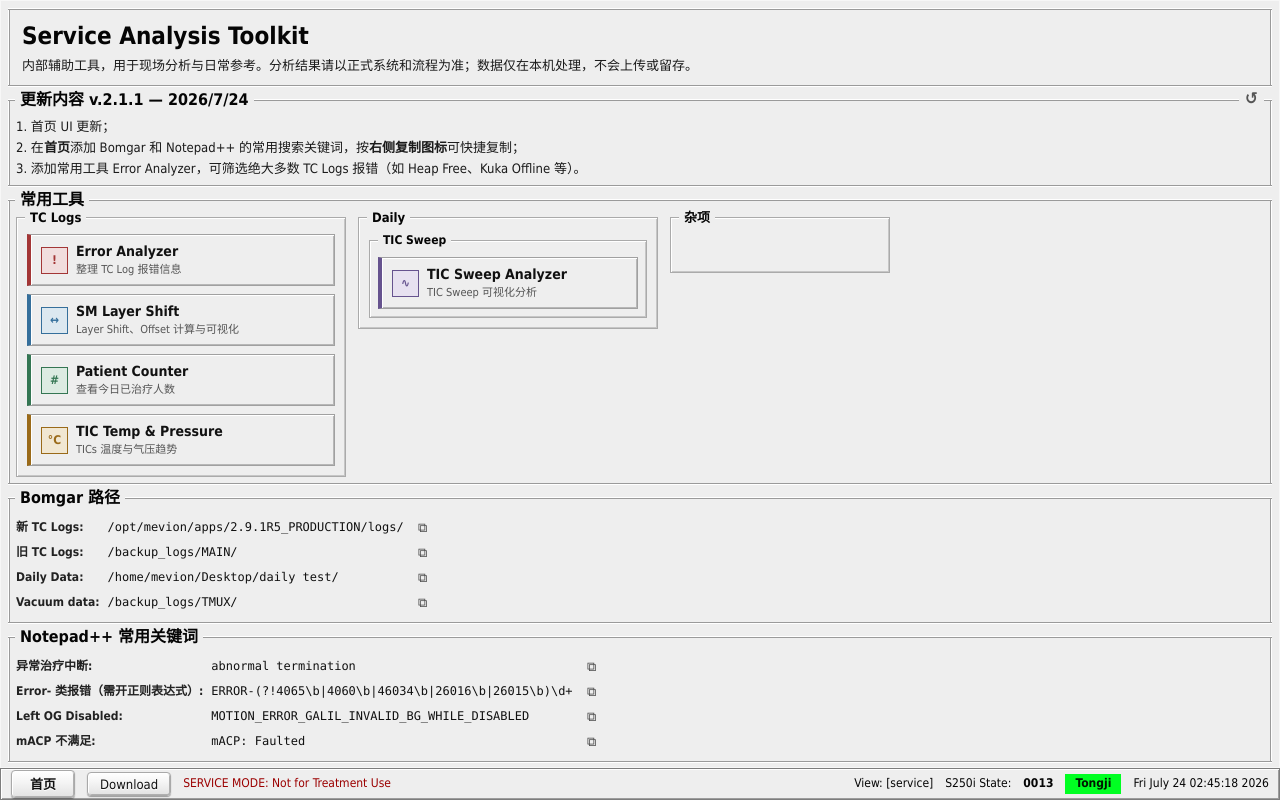
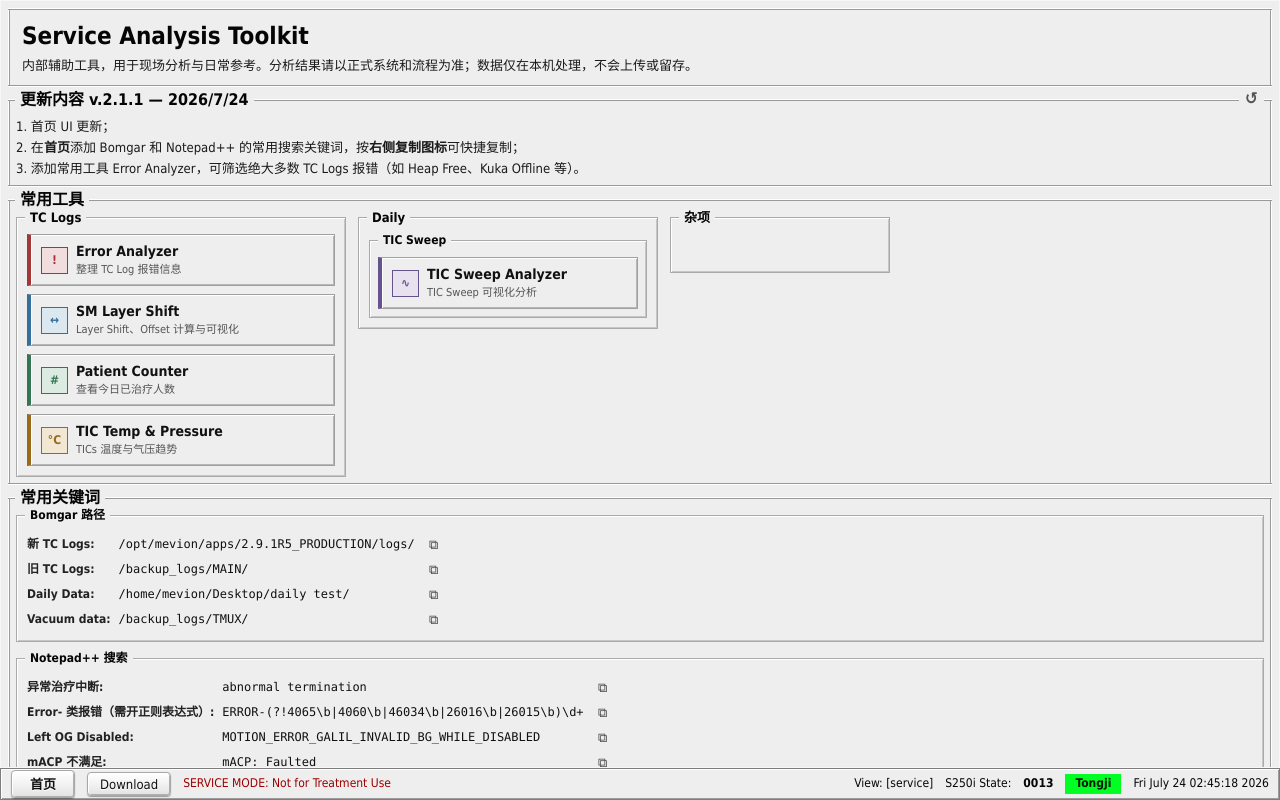
Before and after one commit to hengyu89/Mevion_Webtool, a website: page index.html in a window 1280 px wide. Drawn offline with Linux system fonts and the light colour scheme.

Commit message:
Refined UI on homepage.

```diff
--- a/css/pages-home.css
+++ b/css/pages-home.css
@@ -23,6 +23,27 @@
 .empty-text {
   color: #333;
   line-height: 1.45;
+}
+
+.cached-page[data-page-id="home"]:not([hidden]) {
+  display: grid;
+  grid-template-columns: minmax(860px, 3fr) minmax(500px, 2fr);
+  column-gap: 12px;
+  row-gap: 12px;
+  align-items: start;
+}
+
+.cached-page[data-page-id="home"] > .hero-card,
+.cached-page[data-page-id="home"] > .update-section-card {
+  grid-column: 1 / -1;
+}
+
+.cached-page[data-page-id="home"] > .hero-card {
+  margin-bottom: 0;
+}
+
+.cached-page[data-page-id="home"] > .section-card {
+  margin-top: 0;
 }
 
 .section-card,
@@ -389,6 +410,39 @@
   padding: 18px 10px 10px;
 }
 
+.copy-groups-section {
+  min-width: 0;
+  padding: 18px 10px 10px;
+}
+
+.copy-groups-stack {
+  display: grid;
+  gap: 16px;
+}
+
+.copy-group-panel {
+  position: relative;
+  min-width: 0;
+  padding: 16px 10px 8px;
+  border: 1px solid #aaa;
+  box-shadow:
+    inset 1px 1px 0 #fff,
+    inset -1px -1px 0 #c6c6c6;
+}
+
+.copy-group-title {
+  position: absolute;
+  top: -8px;
+  left: 8px;
+  margin: 0;
+  padding: 0 5px;
+  background: var(--panel);
+  color: var(--text);
+  font-size: 12px;
+  line-height: 1.2;
+  font-weight: 800;
+}
+
 .copy-list-scroll {
   max-width: 100%;
   overflow-x: auto;
@@ -493,6 +547,17 @@
 
 }
 
+@media (max-width: 1500px) {
+  .cached-page[data-page-id="home"]:not([hidden]) {
+    grid-template-columns: minmax(0, 1fr);
+  }
+
+  .cached-page[data-page-id="home"] > .hero-card,
+  .cached-page[data-page-id="home"] > .section-card {
+    grid-column: 1;
+  }
+}
+
 
 .hero-title-row {
   display: flex;
--- a/data/pages.js
+++ b/data/pages.js
@@ -105,8 +105,11 @@ const pageContent = {
         ]
       },
       {
+        title: "常用关键词",
+        type: "copyGroups",
+        groups: [
+          {
             title: "Bomgar 路径",
-        type: "copyList",
             items: [
               {
                 label: "新 TC Logs",
@@ -127,8 +130,7 @@ const pageContent = {
             ]
           },
           {
-        title: "Notepad++ 常用关键词",
-        type: "copyList",
+            title: "Notepad++ 搜索",
             items: [
               {
                 label: "异常治疗中断",
@@ -145,6 +147,8 @@ const pageContent = {
               {
                 label: "mACP 不满足",
                 value: "mACP: Faulted"
+              }
+            ]
           }
         ]
       }
--- a/index.html
+++ b/index.html
@@ -8,7 +8,7 @@
   <link rel="stylesheet" href="./css/base.css" />
   <link rel="stylesheet" href="./css/layout.css" />
   <link rel="stylesheet" href="./css/service-frame.css" />
-  <link rel="stylesheet" href="./css/pages-home.css?v=20260724-1" />
+  <link rel="stylesheet" href="./css/pages-home.css?v=20260724-2" />
   <link rel="stylesheet" href="./css/tool-error-analyzer.css?v=20260723-1" />
   <link rel="stylesheet" href="./css/tool-tc-shift.css?v=20260724-2" />
   <link rel="stylesheet" href="./css/tool-patient-counter.css" />
@@ -64,11 +64,11 @@
     </div>
   </div>
 
-  <script src="./data/pages.js?v=20260724-3"></script>
+  <script src="./data/pages.js?v=20260724-4"></script>
   <script src="./data/interlocks.js"></script>
   <script src="./js/menu.js"></script>
   <script src="./js/tool-status-registry.js"></script>
-  <script src="./js/content.js?v=20260724-1"></script>
+  <script src="./js/content.js?v=20260724-2"></script>
   <script src="./js/tc-log-file-store.js"></script>
   <script src="./js/page-modules/error-analyzer-tool.js?v=20260724-3"></script>
   <script src="./js/page-modules/tc-shift-tool.js?v=20260724-2"></script>
--- a/js/content.js
+++ b/js/content.js
@@ -12,6 +12,27 @@ function buildToolDirectoryButtonHtml(item) {
         <span class="tool-directory-link-desc">${item.desc || ""}</span>
       </span>
     </button>
+  `;
+}
+
+function buildCopyListHtml(items) {
+  return `
+    <div class="copy-list-scroll">
+      <div class="copy-list">
+        ${(items || []).map((item) => `
+          <div class="copy-list-row">
+            <span class="copy-list-label">${item.label}</span>
+            <code class="copy-list-value" title="${item.value}">${item.value}</code>
+            <button
+              class="copy-value-btn"
+              type="button"
+              title="复制"
+              aria-label="复制 ${item.label}"
+            ><span aria-hidden="true">⧉</span></button>
+          </div>
+        `).join("")}
+      </div>
+    </div>
   `;
 }
 
@@ -156,21 +177,22 @@ function buildMainContentHtml(pageId) {
       html += `
         <section class="card section-card copy-list-section">
           <h2 class="section-title">${section.title}</h2>
-          <div class="copy-list-scroll">
-            <div class="copy-list">
-              ${(section.items || []).map((item) => `
-                <div class="copy-list-row">
-                  <span class="copy-list-label">${item.label}</span>
-                  <code class="copy-list-value" title="${item.value}">${item.value}</code>
-                  <button
-                    class="copy-value-btn"
-                    type="button"
-                    title="复制"
-                    aria-label="复制 ${item.label}"
-                  ><span aria-hidden="true">⧉</span></button>
-                </div>
-              `).join("")}
-            </div>
+          ${buildCopyListHtml(section.items)}
+        </section>
+      `;
+    }
+
+    if (section.type === "copyGroups") {
+      html += `
+        <section class="card section-card copy-groups-section">
+          <h2 class="section-title">${section.title}</h2>
+          <div class="copy-groups-stack">
+            ${(section.groups || []).map((group) => `
+              <section class="copy-group-panel">
+                <h3 class="copy-group-title">${group.title}</h3>
+                ${buildCopyListHtml(group.items)}
+              </section>
+            `).join("")}
           </div>
         </section>
       `;
```
Also changed, not shown: 1 other file. Lines whose indentation alone changed are shown as unchanged.
